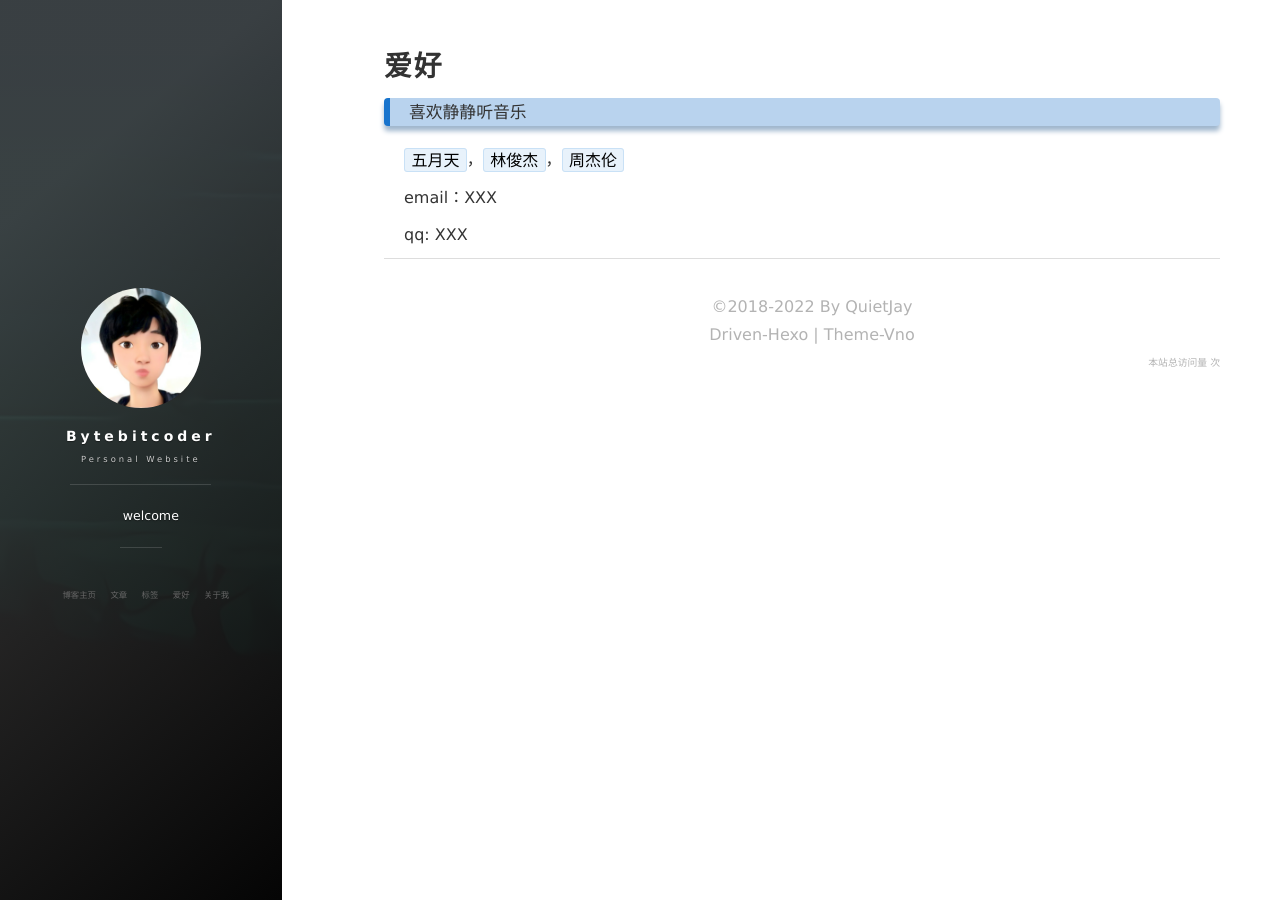
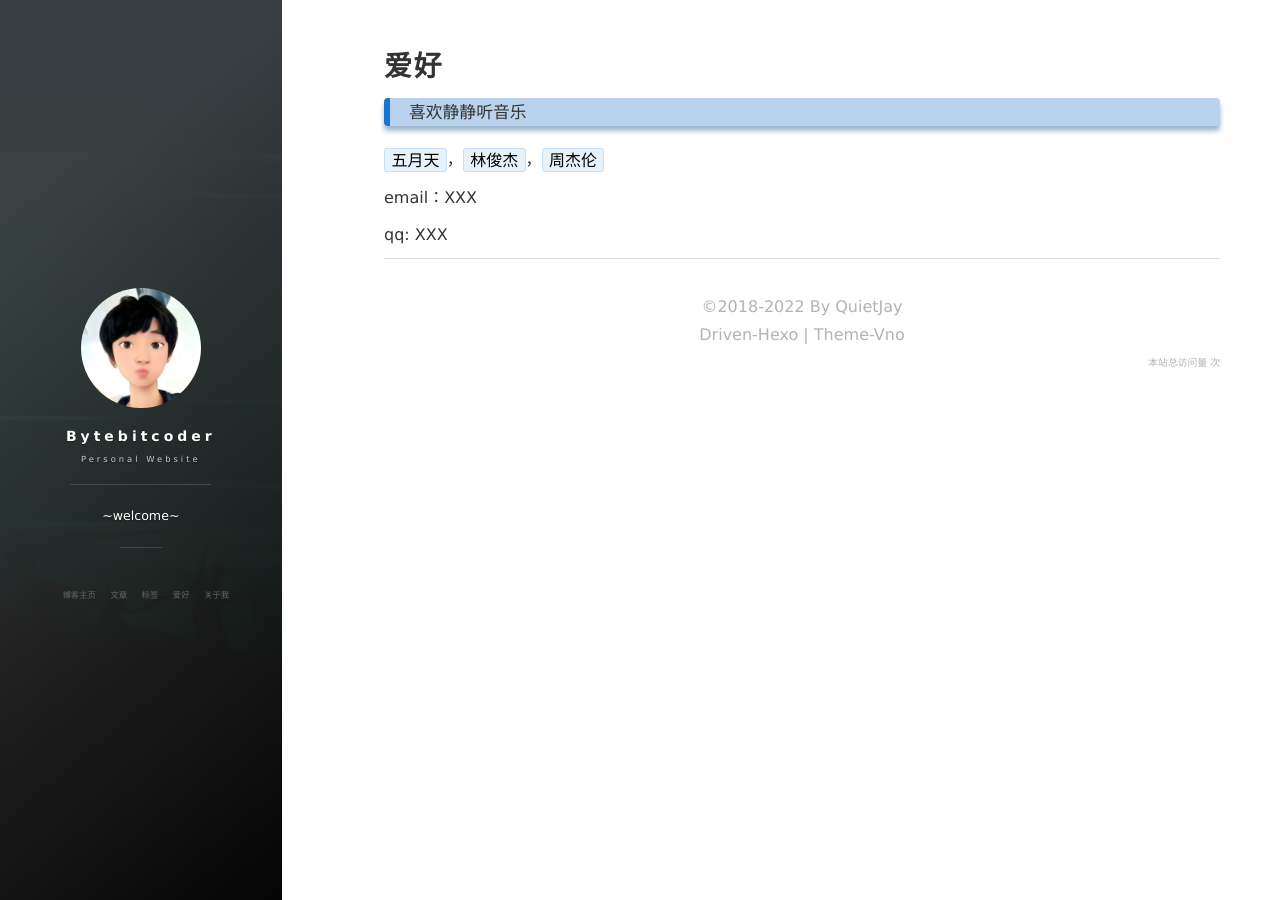
Before and after one commit to Bytebitcoder/Bytebitcoder.github.io, a Jekyll site: the page built from like.md, in a window 1280 px wide. Built offline with Jekyll 4.4.1, drawn with Linux system fonts in a browser that asks for light colours; nearby versions of some CDN libraries; comment, search, counter and statistics services are not loaded.

Commit message:
center king

```diff
--- a/_config.yml
+++ b/_config.yml
@@ -1,7 +1,7 @@
 # Basic
 title: Bytebitcoder
 subtitle: Personal Website
-description:  welcome
+description: ~welcome~
 # 头像里面的标题
 avatarTitle: QuietJay
 # 头像里面的描述
--- a/css/main.css
+++ b/css/main.css
@@ -150,7 +150,8 @@ p {
   margin-bottom: 10px;
   margin-top: 5px;
   line-height: 1.7em;
-  padding-left: 20px;
+  /* padding-left: 20px; */
+  padding-left: 0px;
   font-size: 16px;
 }
 
```
